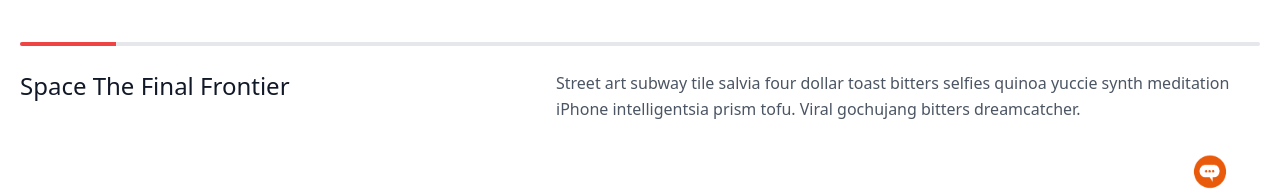
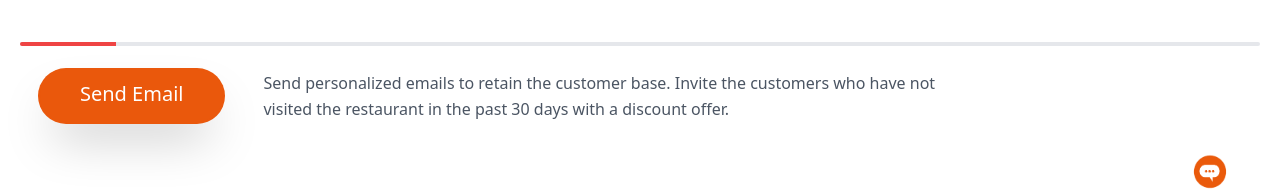
Before and after one commit to Devang-Shah-49/BugResolvers_Datahack, a React (Create React App) app: page /user in a window 1280 px wide. Shown: the part 586-776 px from the top of the page. Built offline with nearby package versions, Linux system fonts and the light colour scheme.

Commit message:
send email button

```diff
--- a/src/components/ChartsGrid.js
+++ b/src/components/ChartsGrid.js
@@ -9,8 +9,8 @@ function ChartsGrid() {
         <div className="w-24 h-full bg-red-500"></div>
       </div>
       <div className="flex flex-wrap sm:flex-row flex-col py-6 mb-12">
-        <h1 className="sm:w-2/5 text-gray-900 font-medium title-font text-2xl mb-2 sm:mb-0">Space The Final Frontier</h1>
-        <p className="sm:w-3/5 leading-relaxed text-base sm:pl-10 pl-0">Street art subway tile salvia four dollar toast bitters selfies quinoa yuccie synth meditation iPhone intelligentsia prism tofu. Viral gochujang bitters dreamcatcher.</p>
+        <button className="pt-1 pb-2 pl-10 pr-10 text-xl font-semibold text-center text-white transition-all bg-orange-600 rounded-full shadow-2xl lg:ml-5 hover:bg-orange-700 focus:outline-none ring-4 ring-orange-600 lg:ring-2 lg:font-medium">Send Email</button>
+        <p className="sm:w-3/5 leading-relaxed text-base sm:pl-10 pl-0">Send personalized emails to retain the customer base. Invite the customers who have not visited the restaurant in the past 30 days with a discount offer.</p>
       </div>
     </div>
     <div className="flex flex-wrap sm:-m-4 -mx-4 -mb-10 -mt-4">
```
